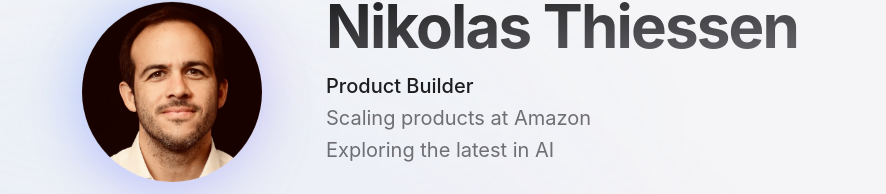
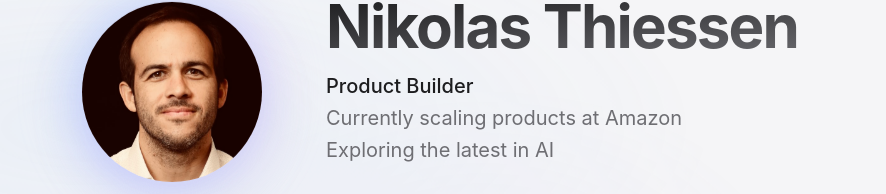
Before and after one commit to nthiessenf/personal-landing, a Next.js app: page / in a window 1280 px wide. Shown: the part 110-304 px from the top of the page, without its empty margins (158-1044 px from the left). Built offline with nearby package versions, Linux system fonts and the light colour scheme.

Commit message:
Update Hero component text to reflect current product scaling efforts at Amazon for improved clarity and relevance.

```diff
--- a/components/hero.tsx
+++ b/components/hero.tsx
@@ -54,7 +54,7 @@ export function Hero() {
             </h1>
             <div className="text-base sm:text-lg lg:text-xl text-[#6e6e73] font-normal max-w-md mx-auto lg:mx-0 leading-relaxed space-y-1 mb-6">
               <p className="font-medium text-[#1d1d1f]">Product Builder</p>
-              <p>Scaling products at Amazon</p>
+              <p>Currently scaling products at Amazon</p>
               <p>Exploring the latest in AI</p>
             </div>
 
```
